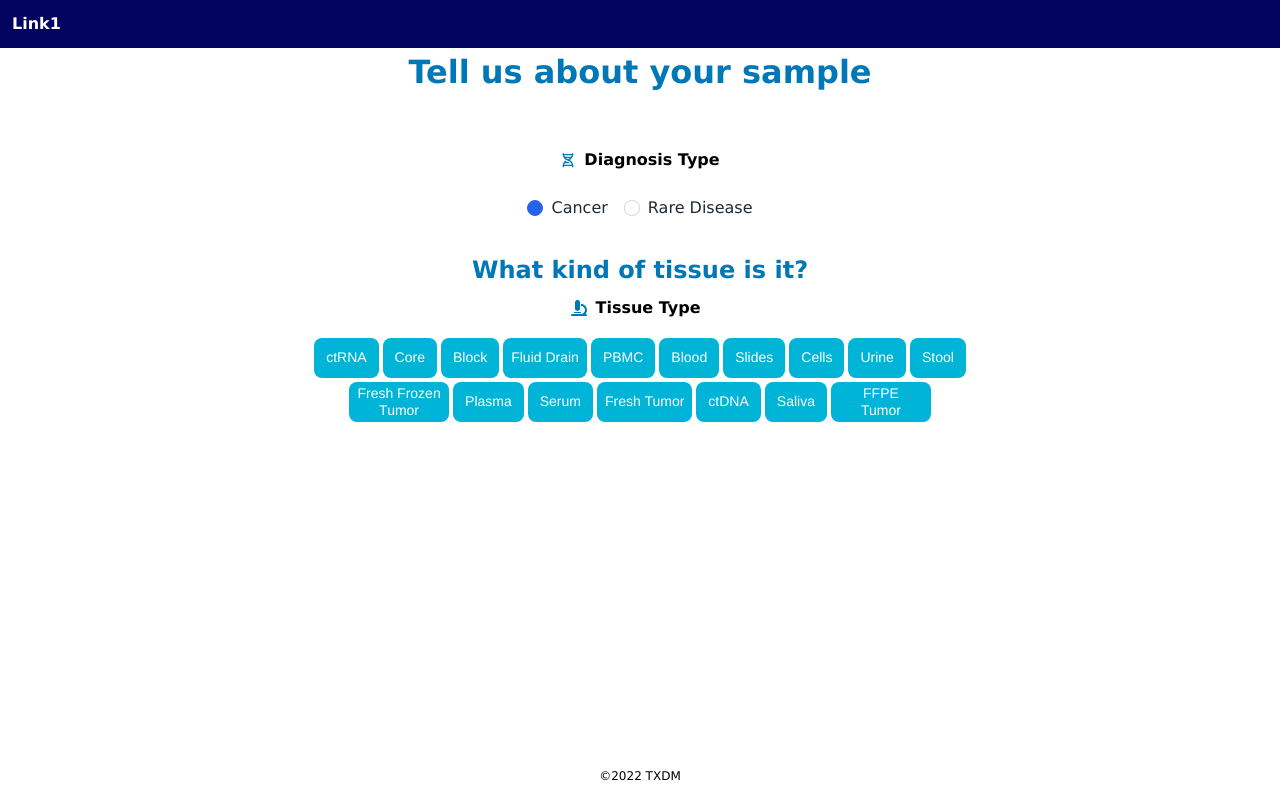
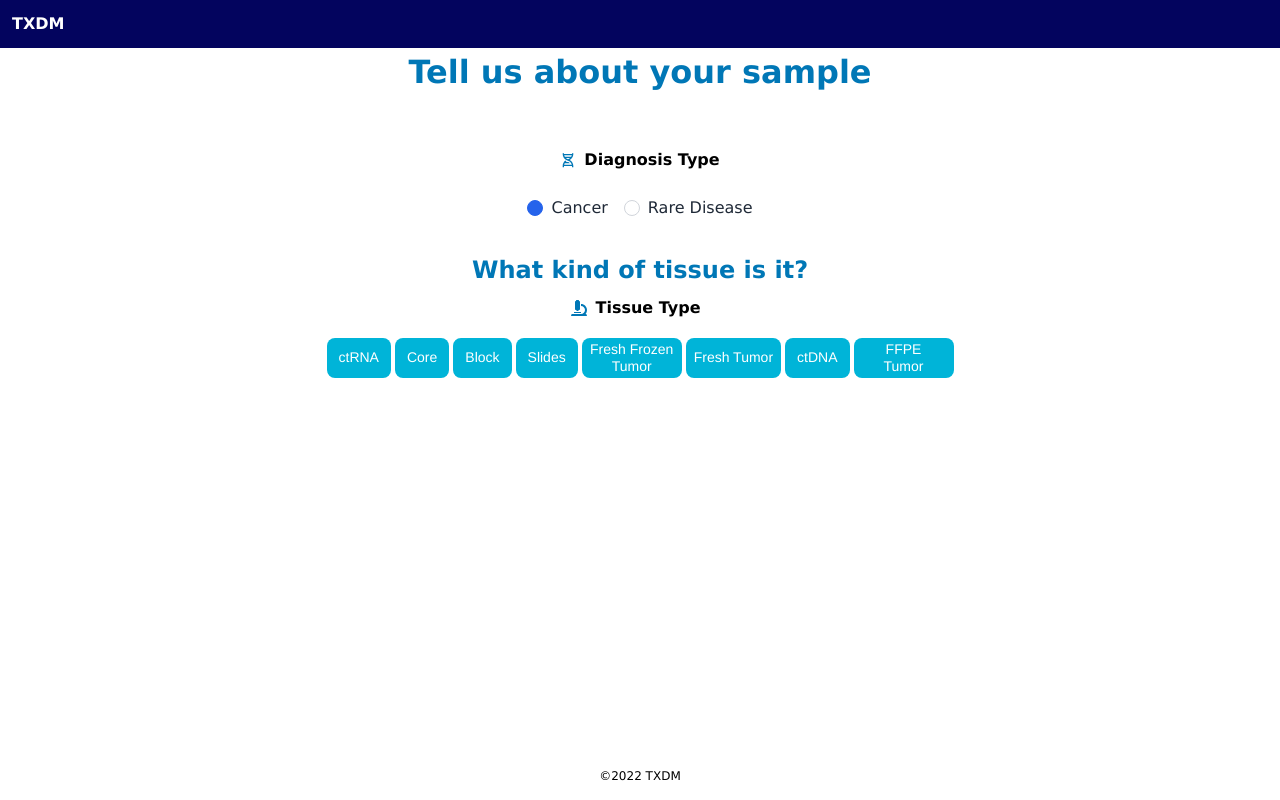
Before and after one commit to PersonofNote/TXDM, a React (Create React App) app in the folder client/: page / in a window 1280 px wide. Both pictures are taken after a click on the radio button 535 px from the left and 208 px from the top of the page. Built offline with nearby package versions, Linux system fonts and the light colour scheme.

Commit message:
Separate cancer and rare disease tissue sample types, add more units and extract logic to data so can be added from db later (using json file for now)

```diff
--- a/client/src/components/TissueForm.js
+++ b/client/src/components/TissueForm.js
@@ -87,29 +87,27 @@ function TissueForm () {
         console.error('Error:', error)
       })
   }
-  const selectValues = constants.tissue_sample_types
-  /*
-  const dropdown = Object.keys(selectValues).map((val) =>
-  <option value={selectValues[val]} key={`form-${val}`}>{selectValues[val]}</option>
-);
-*/
 
-  // Option for dropdown
-  /*
-const dropdownElement = <select required onChange={handleSelect} multiple name="tissueType" id="tissueType">
-{dropdown}
-</select>
-*/
+  // MENU OPTION CREATION STEPS
 
-  // TODO: Extract into own function
-  const buttonSelects = Object.keys(selectValues).map((val) => {
-    const padding = adjustPropertySizebyTextLength(selectValues[val])
-    return <button multiple name="tissueType" className={`m-2 button leading-tight ${data['tissueType'].includes(selectValues[val]) ? 'active' : ''}`} style={{ margin: '2px', padding }} onClick={handleSelect} value={selectValues[val]} key={`form-${val}`}>{selectValues[val]}</button>
-  }
+  const cancerValues = constants.cancer
+  const rareDiseaseValues = constants.rareDisease
+  // TODO: Extract into single, reusable component
+  const cancerButtonSelects = cancerValues.map((val) => {
+    const padding = adjustPropertySizebyTextLength(val)
+    return <button multiple name="tissueType" className={`m-2 button leading-tight ${data['tissueType'].includes(val) ? 'active' : ''}`} style={{ margin: '2px', padding }} onClick={handleSelect} value={val} key={`form-${val}`}>{val}</button>
+  })
+  const rareDiseaseButtonSelects = rareDiseaseValues.map((val) => {
+    const padding = adjustPropertySizebyTextLength(val)
+    return <button multiple name="tissueType" className={`m-2 button leading-tight ${data['tissueType'].includes(val) ? 'active' : ''}`} style={{ margin: '2px', padding }} onClick={handleSelect} value={val} key={`form-${val}`}>{val}</button>
+  })
+
+  const unitDropdown = constants.tissue_sample_units.map(unit =>
+    <option key={unit} value={unit}>{unit}</option>
   )
 
   // Consider a dropdown to learn more
-  // TODO: Get linked data types]
+  // TODO: Get linked data types
   /*
   const resultsDisplay = results.map(r =>
   <li key={r.id}> <h3>{r.fields['Machine / Assay']}</h3>
@@ -148,7 +146,7 @@ const dropdownElement = <select required onChange={handleSelect} multiple name="
           <h3 className={`helper-text ${data.tissueType.length < 1 && !hasBeenClicked && 'visible'}`}>What kind of tissue is it?</h3>
           <label className="flex justify-center items-center" htmlFor="tissueType"><FaMicroscope className="icon animate-grow" style={{fill: '#0077b6'}} /> <h4 className="pl-2 font-semibold" style={{padding: '8px'}}>Tissue Type</h4></label>
           <div className="flex flex-row flex-wrap justify-center max-w-m">
-            {buttonSelects}
+            {data.diagnosisType && data.diagnosisType === 'cancer' ? cancerButtonSelects : rareDiseaseButtonSelects}
           </div>
           {hasBeenClicked && data.tissueType.length < 1 && <div className="error">Please select at least one tissue type </div>}
           </div>
@@ -160,10 +158,7 @@ const dropdownElement = <select required onChange={handleSelect} multiple name="
               <label htmlFor="quantity" className="flex justify-center items-center"><GoBeaker className="icon animate-grow" style={{fill: '#0077b6'}} /> <span className="pl-2 font-semibold">Quantity:  </span></label>
               <input required onChange={handleSelect} style={{maxWidth: '50px', paddingLeft: '4px'}} type="number" id="quantity" name="quantity" min="1" max="10000" />
               <select name="units" id="units">
-              <option value=" μl"> μl</option>
-              <option value="ml">ml</option>
-              <option value="cc">cc</option>
-              <option value="tubes">tubes</option>
+                {unitDropdown}
               </select>
               </div>
           </div>
--- a/client/src/components/forms.css
+++ b/client/src/components/forms.css
@@ -39,6 +39,7 @@ input {
 }
 
 .accordion-content {
+  max-width: 750px;
   text-align: left;
   padding-left: var(--padding-unit)
 }
--- a/client/src/data.json
+++ b/client/src/data.json
@@ -1,8 +1,8 @@
 {
   "header_links": [
     {
-      "text": "Link1",
-      "href": "www.aminorstudio.com"
+      "text": "TXDM",
+      "href": "https://www.aminorstudio.com"
     }
   ],
     "tissue_sample_types":
@@ -24,5 +24,33 @@
     "recuZMDwJMMchIQjn": "ctDNA",
     "recyEJzBs2n36YWA5": "Saliva",
     "reczCaSqvunbPx7KE": "FFPE Tumor"
-  }
+  },
+  "cancer": [
+    "ctRNA",
+    "Core",
+    "Block",
+    "Slides",
+    "Fresh Frozen Tumor",
+    "Fresh Tumor",
+    "ctDNA",
+    "FFPE Tumor"
+  ],
+  "rareDisease": [
+    "Blood",
+    "Saliva",
+    "Serum",
+    "Plasma",
+    "Cells",
+    "PBMC"
+  ],
+  "tissue_sample_units": [
+    "µL",
+    "μg",
+    "ng",
+    "mL",
+    "µm",
+    "Cells",
+    "cc",
+    "Tubes"
+  ]
 }
```
Also changed, not shown: 1 other file (tests, documents, lock files or other folders).
